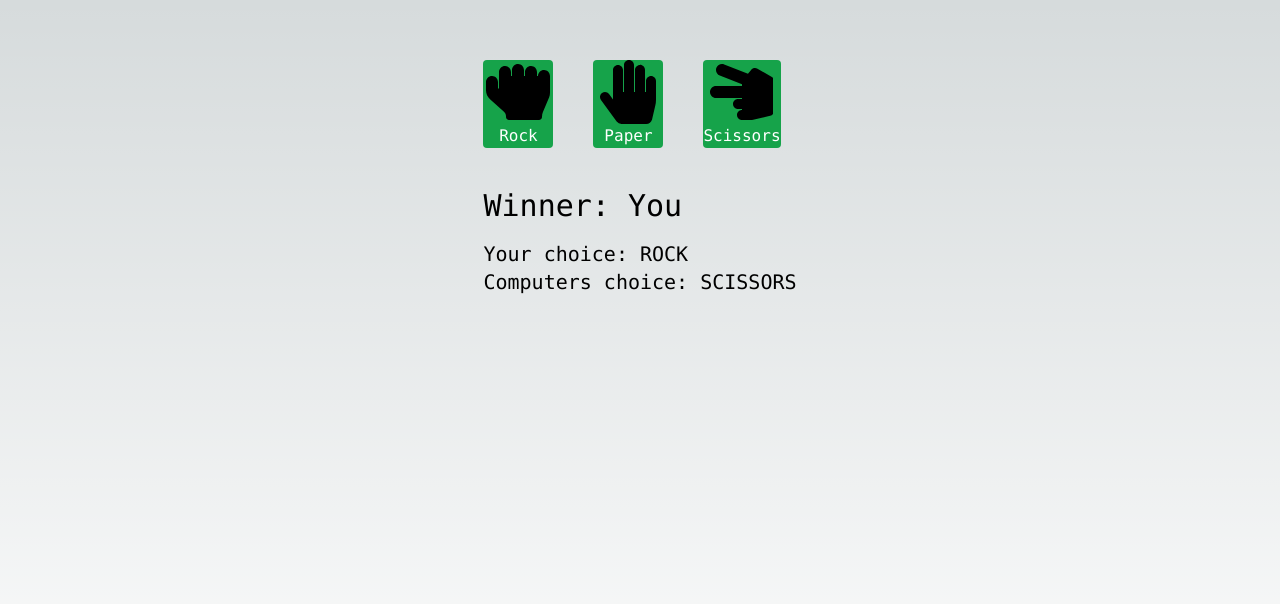
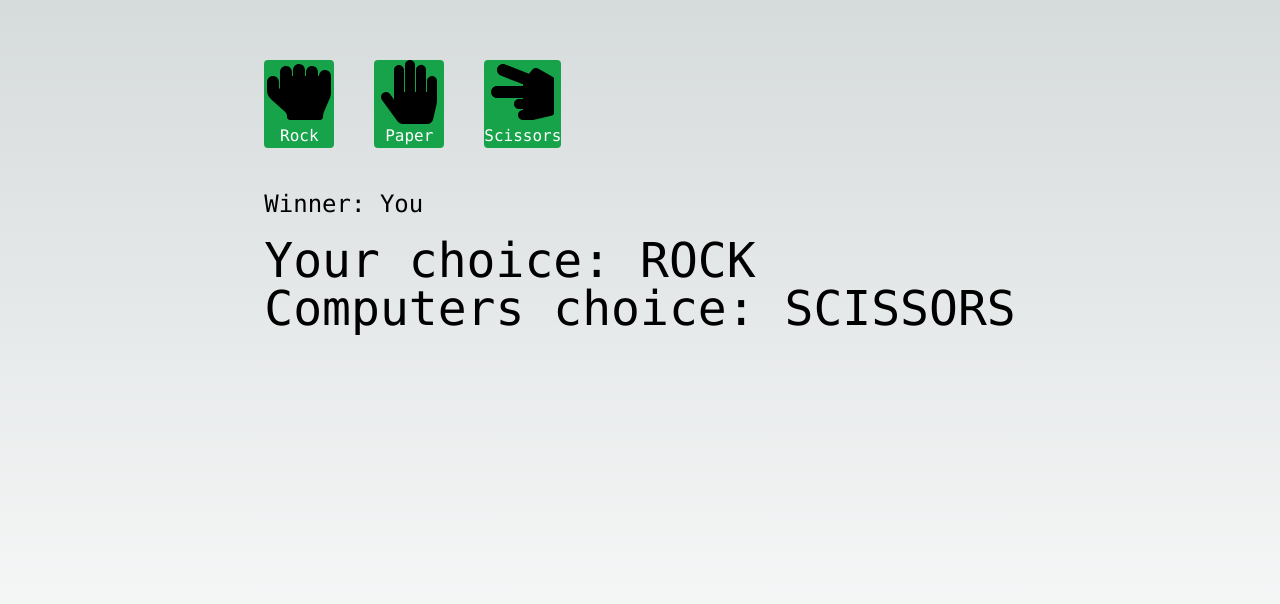
Before and after one commit to MikAoJk/rock-paper-scissors, a Next.js app: page / in a window 1280 px wide. Both pictures are taken after a click on the button "Rock". Shown: the top 604 px of the page. Built offline with nearby package versions, Linux system fonts and the light colour scheme.

Commit message:
Change text size

```diff
--- a/src/components/GameResult.tsx
+++ b/src/components/GameResult.tsx
@@ -4,8 +4,8 @@ import {GamePlay} from "@/components/Game";
 const GameResult = (gamePlay: GamePlay) => {
 
     return (
-        <div className="m-2 md:m-5 md:text-xl">
-            <p className="text-3xl">Winner: {gamePlay.winner}</p>
+        <div className="m-2 md:m-5 md:text-l">
+            <p className="text-2xl">Winner: {gamePlay.winner}</p>
             <div className="mt-4">
                 <p>Your choice: {gamePlay.playerVal}</p>
                 <p>Computers choice: {gamePlay.computerVal}</p>
```
